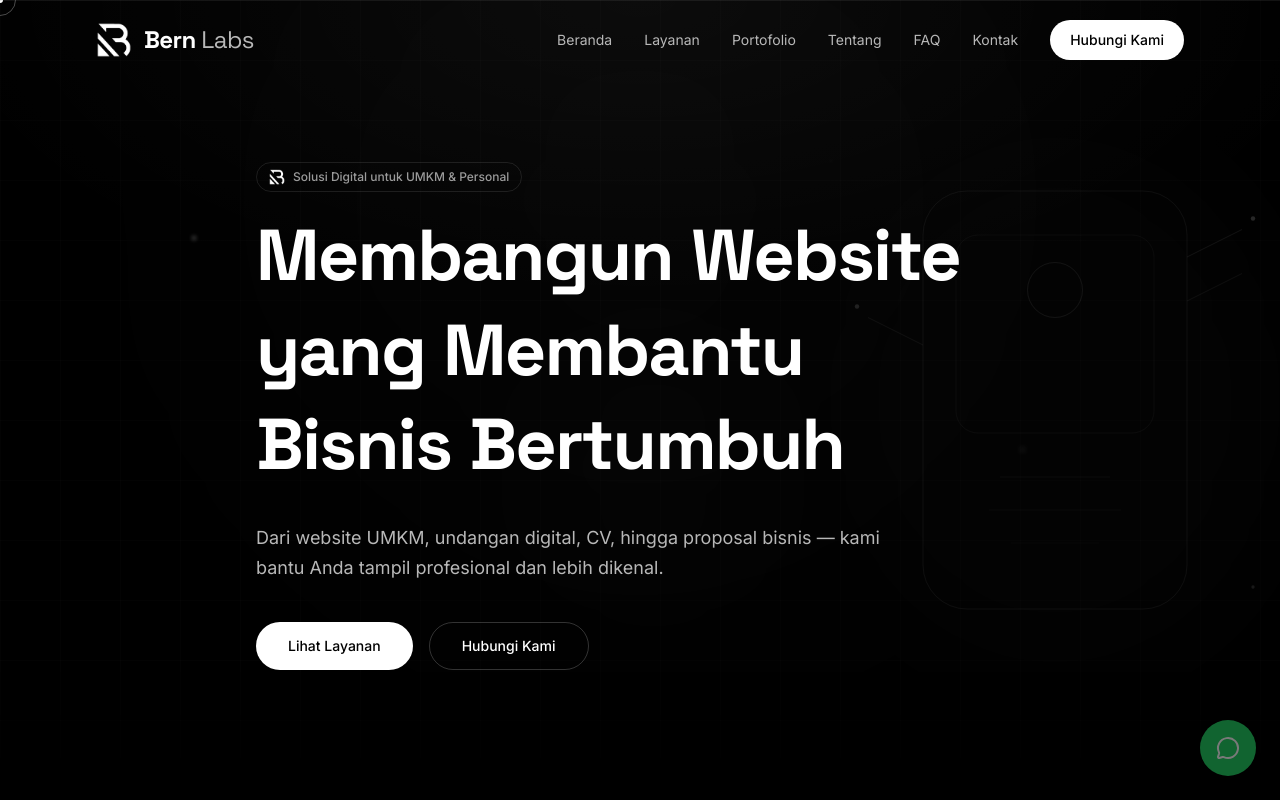
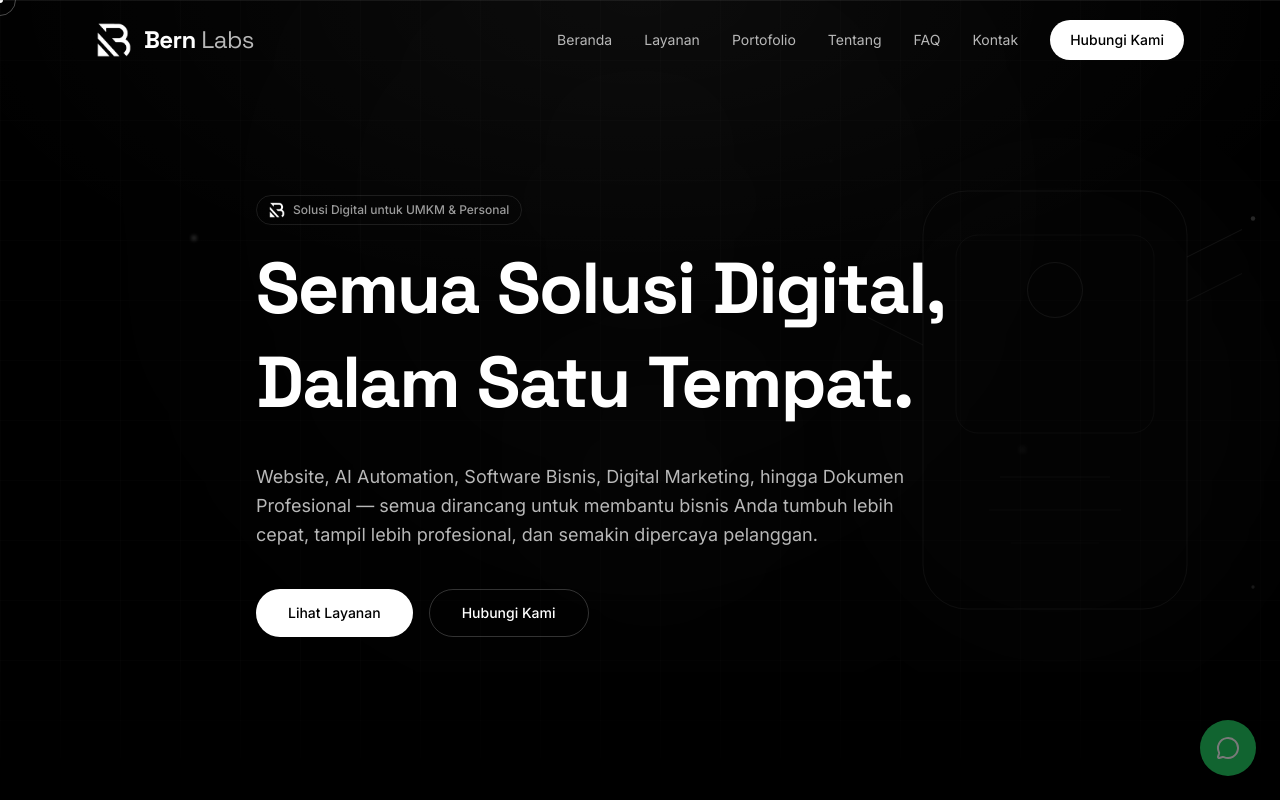
Before and after one commit to hbrn004/bern-labs, a Next.js app: page / in a window 1280 px wide. Shown: the top 800 px of the page. Built offline with nearby package versions, Linux system fonts and the light colour scheme.

Commit message:
feat: update hero copywriting to reflect all Bern Labs services

```diff
--- a/src/components/Hero.tsx
+++ b/src/components/Hero.tsx
@@ -5,12 +5,12 @@ import { motion, useScroll, useTransform, useSpring } from "framer-motion";
 import Image from "next/image";
 
 const headlineWords = [
-  { text: "Membangun", className: "" },
-  { text: "Website", className: "" },
-  { text: "yang", className: "" },
-  { text: "Membantu", className: "" },
-  { text: "Bisnis", className: "" },
-  { text: "Bertumbuh", className: "text-white" },
+  { text: "Semua", className: "" },
+  { text: "Solusi", className: "" },
+  { text: "Digital,", className: "" },
+  { text: "Dalam", className: "" },
+  { text: "Satu", className: "text-white" },
+  { text: "Tempat.", className: "text-white" },
 ];
 
 export default function Hero() {
@@ -170,8 +170,10 @@ export default function Hero() {
             transition={{ duration: 0.6, delay: 0.9 }}
             className="text-base md:text-lg text-paragraph max-w-2xl leading-relaxed mb-10"
           >
-            Dari website UMKM, undangan digital, CV, hingga proposal bisnis —
-            kami bantu Anda tampil profesional dan lebih dikenal.
+            Website, AI Automation, Software Bisnis, Digital Marketing, hingga
+            Dokumen Profesional — semua dirancang untuk membantu bisnis Anda
+            tumbuh lebih cepat, tampil lebih profesional, dan semakin dipercaya
+            pelanggan.
           </motion.p>
 
           {/* CTA Buttons */}
```
